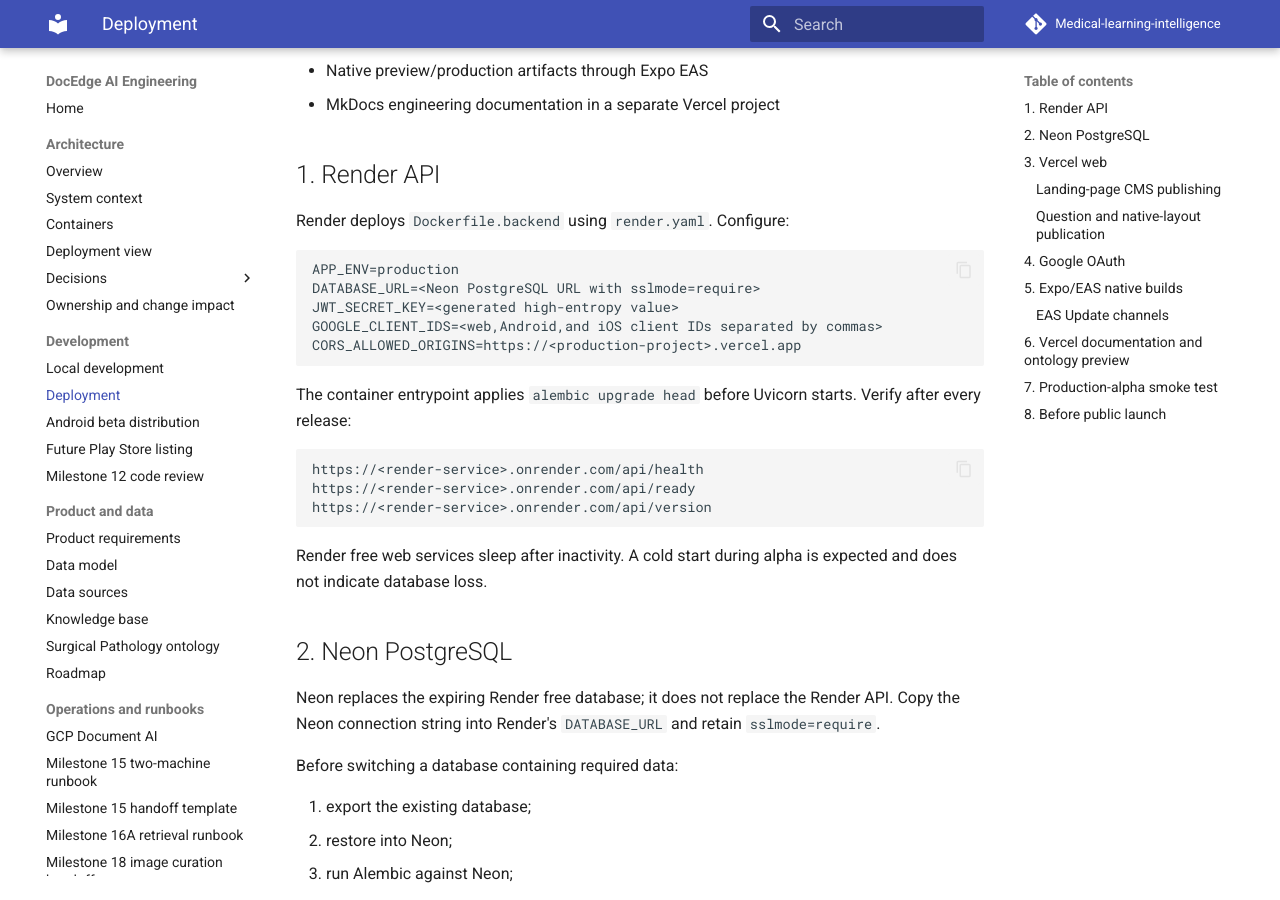
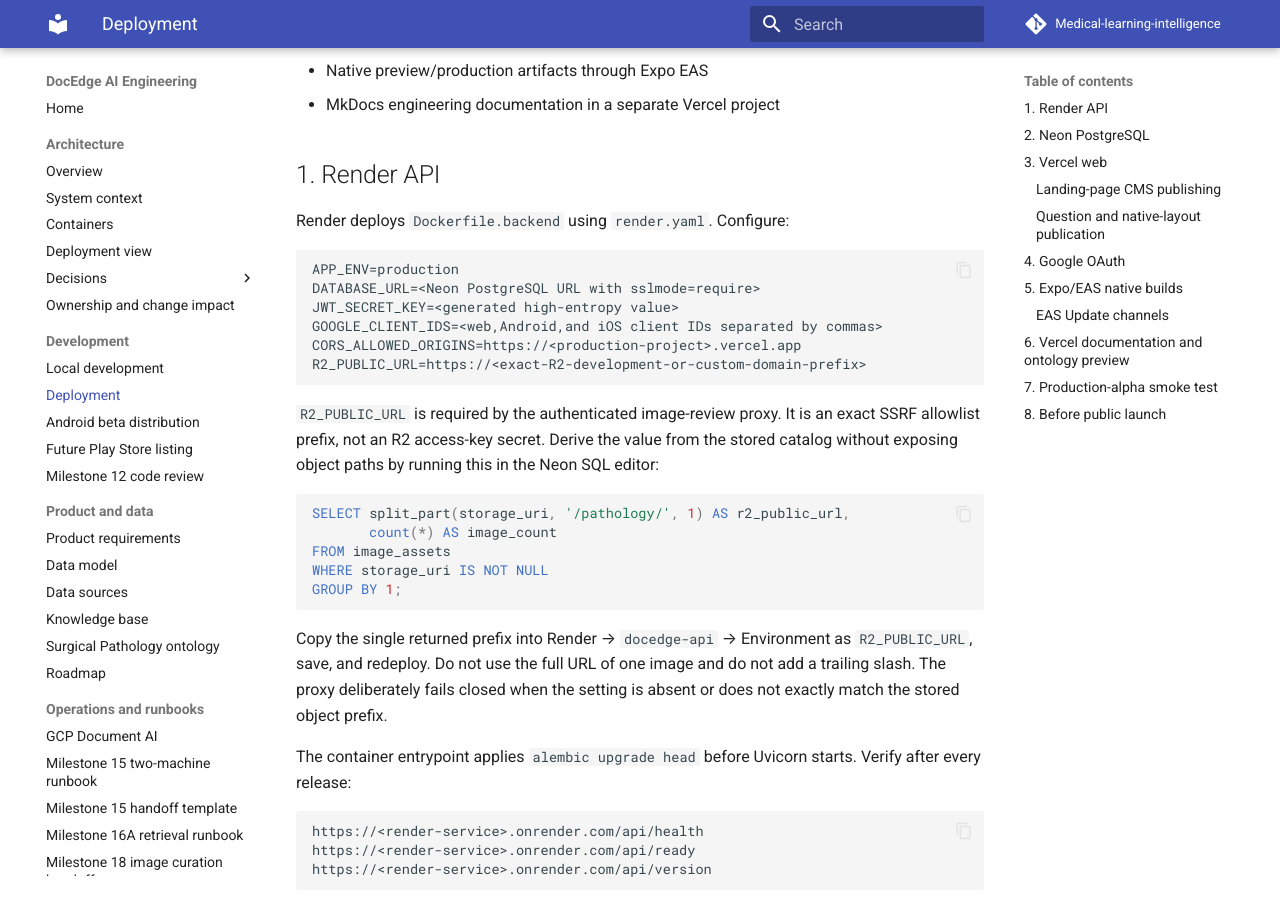
Before and after one commit to RaghulXander/Medical-learning-intelligence, an MkDocs documentation site: the page built from docs/DEPLOYMENT.md, in a window 1280 px wide and 900 px high, scrolled down 264 px. Built offline with MkDocs 1.6.1 and Material for MkDocs 9.7.7, drawn with Linux system fonts in a browser that asks for light colours; comment, search, counter and statistics services are not loaded.

Commit message:
feat: Add R2_PUBLIC_URL configuration for image-review proxy and update deployment documentation

````diff
--- a/docs/DEPLOYMENT.md
+++ b/docs/DEPLOYMENT.md
@@ -18,7 +18,26 @@
 JWT_SECRET_KEY=<generated high-entropy value>
 GOOGLE_CLIENT_IDS=<web,Android,and iOS client IDs separated by commas>
 CORS_ALLOWED_ORIGINS=https://<production-project>.vercel.app
+R2_PUBLIC_URL=https://<exact-R2-development-or-custom-domain-prefix>
 ```
+
+`R2_PUBLIC_URL` is required by the authenticated image-review proxy. It is an
+exact SSRF allowlist prefix, not an R2 access-key secret. Derive the value from
+the stored catalog without exposing object paths by running this in the Neon SQL
+editor:
+
+```sql
+SELECT split_part(storage_uri, '/pathology/', 1) AS r2_public_url,
+       count(*) AS image_count
+FROM image_assets
+WHERE storage_uri IS NOT NULL
+GROUP BY 1;
+```
+
+Copy the single returned prefix into Render → `docedge-api` → Environment as
+`R2_PUBLIC_URL`, save, and redeploy. Do not use the full URL of one image and do
+not add a trailing slash. The proxy deliberately fails closed when the setting
+is absent or does not exactly match the stored object prefix.
 
 The container entrypoint applies `alembic upgrade head` before Uvicorn starts.
 Verify after every release:
--- a/render.yaml
+++ b/render.yaml
@@ -19,3 +19,7 @@
         sync: false
       - key: CORS_ALLOWED_ORIGINS
         sync: false
+      # Exact origin/prefix already stored at the start of image_assets.storage_uri.
+      # This is an SSRF allowlist, not a credential. Configure it in Render.
+      - key: R2_PUBLIC_URL
+        sync: false
````
Also changed, not shown: 2 other files.
